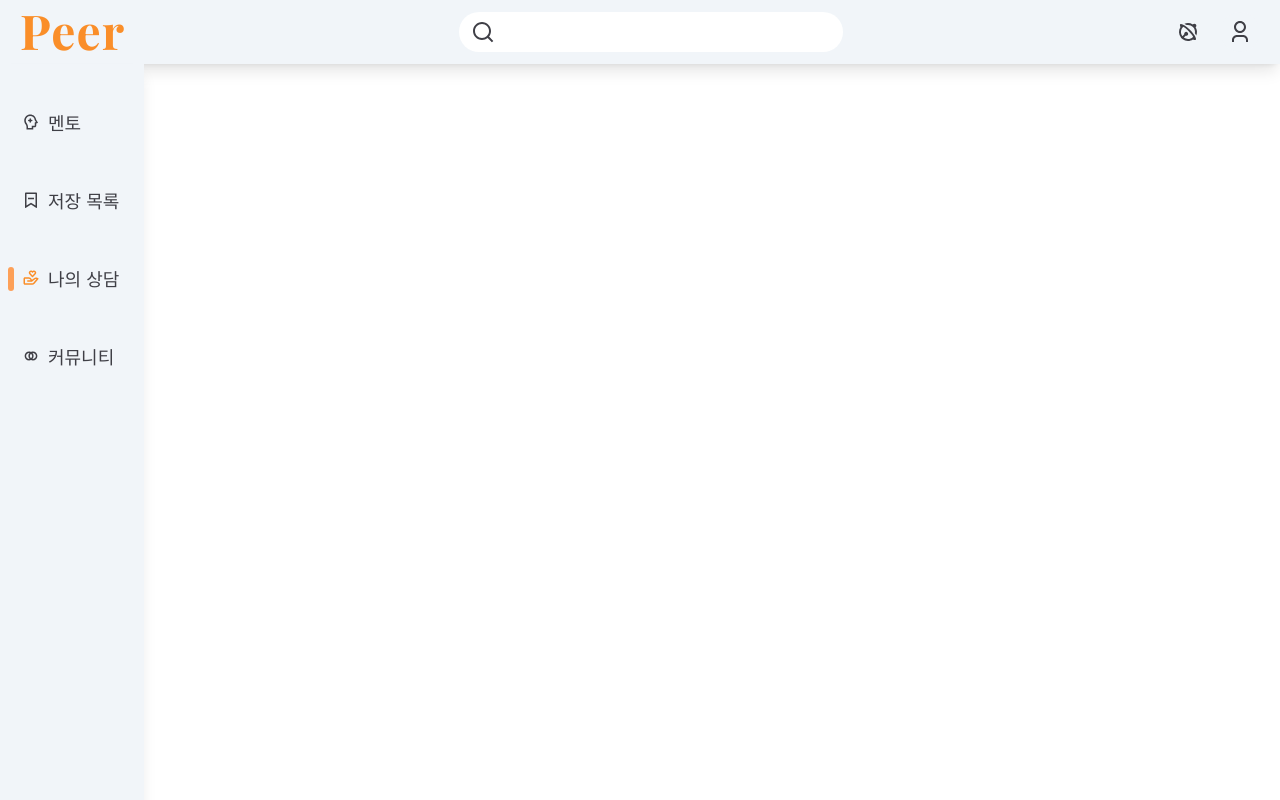
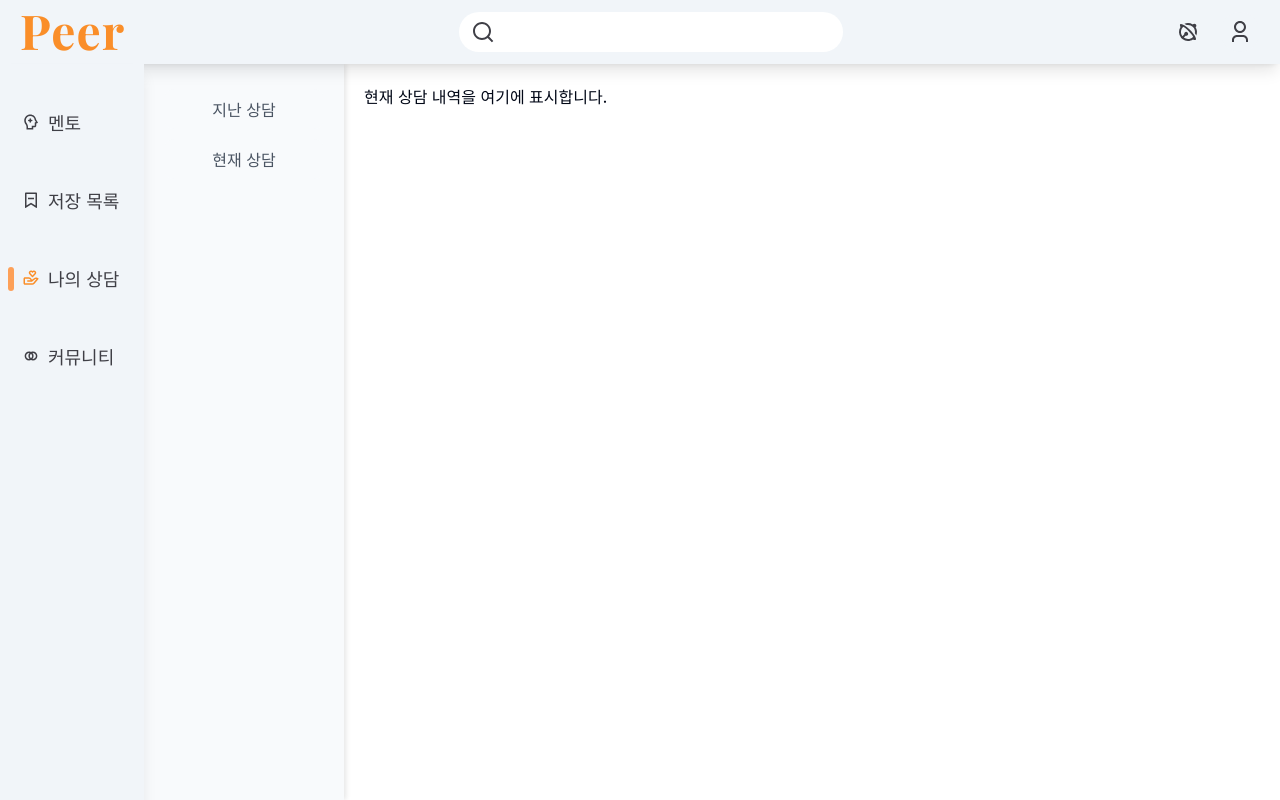
Before and after one commit to swyp-peer/peer-client, a Next.js app: page /counsels in a window 1280 px wide. Built offline with nearby package versions, Linux system fonts and the light colour scheme; a web font is replaced by a local one.

Commit message:
사이드바

```diff
--- a/app/(main)/counsels/page.module.css
+++ b/app/(main)/counsels/page.module.css
@@ -0,0 +1,57 @@
+.mainContainer {
+  display: flex;
+  flex-direction: row;
+  align-items: flex-start;
+  width: 100%;
+  min-height: 100vh;
+  height: 100%;
+}
+
+.buttonContainer {
+  display: flex;
+  flex-direction: column;
+  width: 200px;
+  background-color: #f8fafc;
+  padding: 20px;
+  box-shadow: 2px 0 5px rgba(0, 0, 0, 0.1);
+  height: 100%;
+}
+
+.content {
+  flex-grow: 1;
+  padding: 20px;
+}
+
+.navButton {
+  background-color: #f8fafc;
+  width: 100%;
+  padding: 8px;
+  margin: 5px 0;
+  border-radius: 10px;
+  color: #4b5563;
+  font-size: 16px;
+  font-weight: 500;
+  transition: background-color 0.3s, color 0.3s;
+  text-align: left;
+}
+
+.navButton:hover {
+  background-color: #e2e8f0;
+  color: #1d4ed8;
+}
+
+@media (max-width: 1023px) {
+  .mainContainer {
+    padding-top: 90px;
+  }
+  .buttonContainer {
+    padding-top: 90px;
+  }
+}
+
+@media (min-width: 1024px) {
+  .mainContainer {
+    padding-left: 144px;
+    padding-top: 64px;
+  }
+}
--- a/app/(main)/counsels/page.tsx
+++ b/app/(main)/counsels/page.tsx
@@ -8,10 +8,25 @@ import styles from "../counsels/page.module.css";
 import Link from "next/link";
 
 const CounselPage = () => {
+  const [view, setView] = useState("current");
+
   return (
     <main className={styles.mainContainer}>
-      나의 상담 신청 내역을 조회하는 페이지(커피챗 앱의 나의 커피챗 페이지라고
-      생각하면 될듯)
+      <div className={styles.buttonContainer}>
+        <Button className={styles.navButton} onClick={() => setView("past")}>
+          지난 상담
+        </Button>
+        <Button className={styles.navButton} onClick={() => setView("current")}>
+          현재 상담
+        </Button>
+      </div>
+      <div className={styles.content}>
+        {view === "current" ? (
+          <div>현재 상담 내역을 여기에 표시합니다.</div>
+        ) : (
+          <div>지난 상담 내역을 여기에 표시합니다.</div>
+        )}
+      </div>
     </main>
   );
 };
```
